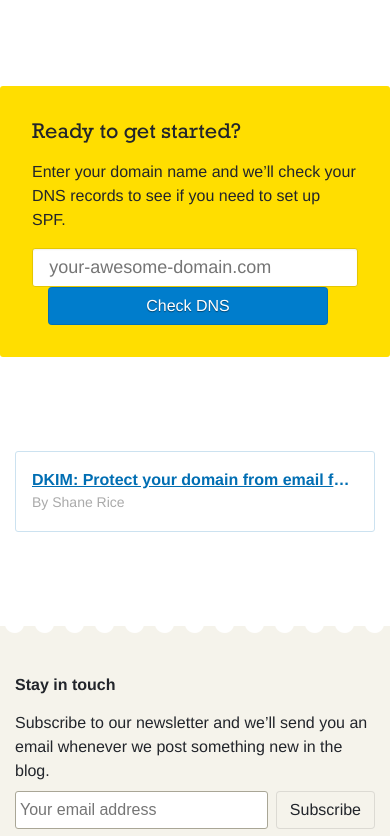
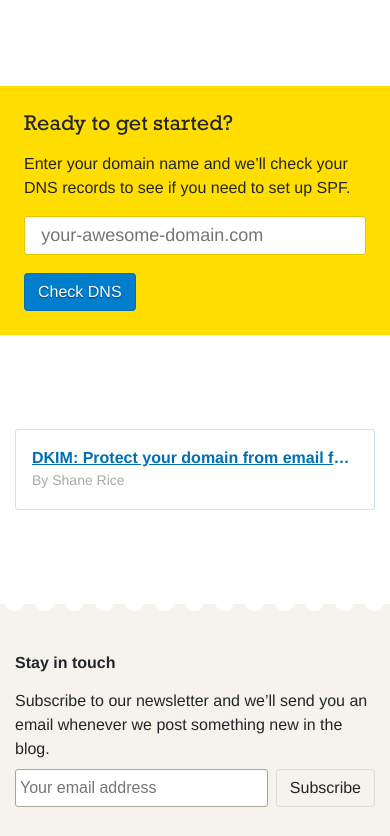
Before and after one commit to matt-west/spf-guide-test-project, a website: page html/index.html in a window 390 px wide. Shown: the part 1854-2690 px from the top of the page. Drawn offline with Linux system fonts and the light colour scheme; a small style sheet from the web is missing.

Commit message:
Added responsive styles for SPF tool

```diff
--- a/html/src/stylesheets/_WORK_HERE.scss
+++ b/html/src/stylesheets/_WORK_HERE.scss
@@ -7,14 +7,21 @@ $g-border-radius: 3px;
 #{$namespace} {
   box-sizing: border-box;
 
-  max-width: 630px;
   margin: 0 auto 70px;
+
+  @include medium {
+    padding: 0 35px;
+  }
+
+  @include large {
+    max-width: 630px;
+    padding: 0;
+  }
 
   &_pane {
     display: none;
     background: $c-yellow;
-    border-radius: $g-border-radius;
-    padding: 2em;
+    padding: 1.5em;
 
     &--visible {
       display: block;
@@ -35,6 +42,11 @@ $g-border-radius: 3px;
         }
       }
     }
+
+    @include medium {
+      padding: 2em;
+      border-radius: $g-border-radius;
+    }
   }
 
   &_title {
@@ -47,8 +59,11 @@ $g-border-radius: 3px;
   }
 
   &_form {
-    display: flex;
-    flex-wrap: wrap;
+
+    @include small {
+      display: flex;
+      flex-wrap: wrap;
+    }
   }
 
   &_errors {
@@ -74,8 +89,9 @@ $g-border-radius: 3px;
     font-size: $f-scale-bigger;
 
     display: block;
-    flex-grow: 4;
+    width: 100%;
     padding: .45em .9em;
+    margin-bottom: 1em;
 
     border-radius: $g-border-radius;
     border: 1px solid $c-yellow-medium;
@@ -85,13 +101,22 @@ $g-border-radius: 3px;
     &:focus {
       border-color: $c-yellow-dark;
     }
+
+    @include small {
+      width: auto;
+      flex-grow: 4;
+      margin-bottom: 0;
+    }
   }
 
   &_submit {
-    flex-grow: 1;
     color: #FFF;
     text-shadow: 0 1px 1px $c-blue-darkest;
-    margin-left: 1em;
+
+    @include small {
+      flex-grow: 1;
+      margin-left: 1em;
+    }
   }
 
   &_instruction {
@@ -117,8 +142,8 @@ $g-border-radius: 3px;
   }
 
   &_restart {
-    float: right;
-    margin-top: .45em;
+    display: block;
+    margin-top: 1em;
     color: $c-page-tc;
 
     &:link,
@@ -139,5 +164,11 @@ $g-border-radius: 3px;
         color: #FFF;
       }
     }
+
+    @include small {
+      float: right;
+      display: inline-block;
+      margin-top: .45em;
+    }
   }
 }
```
Also changed, not shown: html/stylesheets/postmark.css.
